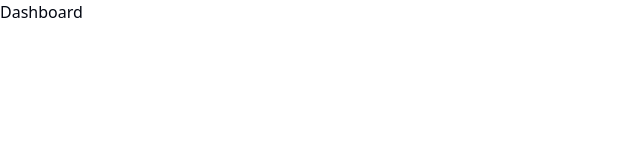
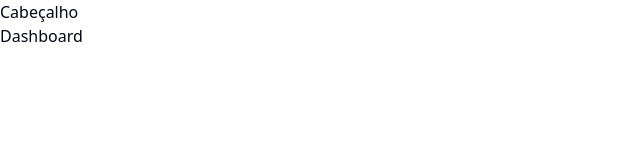
Before and after one commit to marcos-dev14/Pizza-Shop, a React (Vite) app: page / in a window 1280 px wide. Shown: the top 160 px of the page, without its empty margins (0-640 px from the left). Built offline with nearby package versions, Linux system fonts and the light colour scheme.

Commit message:
feat: adicionar estratégia de layouts

```diff
--- /dev/null
+++ b/src/components/_layouts/app.tsx
@@ -0,0 +1,13 @@
+import { Outlet } from 'react-router-dom'
+
+export function AppLayout() {
+  return (
+    <div>
+      <h1>Cabeçalho</h1>
+
+      <div>
+        <Outlet />
+      </div>
+    </div>
+  )
+}
--- /dev/null
+++ b/src/components/_layouts/auth.tsx
@@ -0,0 +1,13 @@
+import { Outlet } from 'react-router-dom'
+
+export function AuthLayout() {
+  return (
+    <div>
+      <h1>Autenticação</h1>
+
+      <div>
+        <Outlet />
+      </div>
+    </div>
+  )
+}
```
Also changed, not shown: src/routes.tsx (+13 -2 lines).
